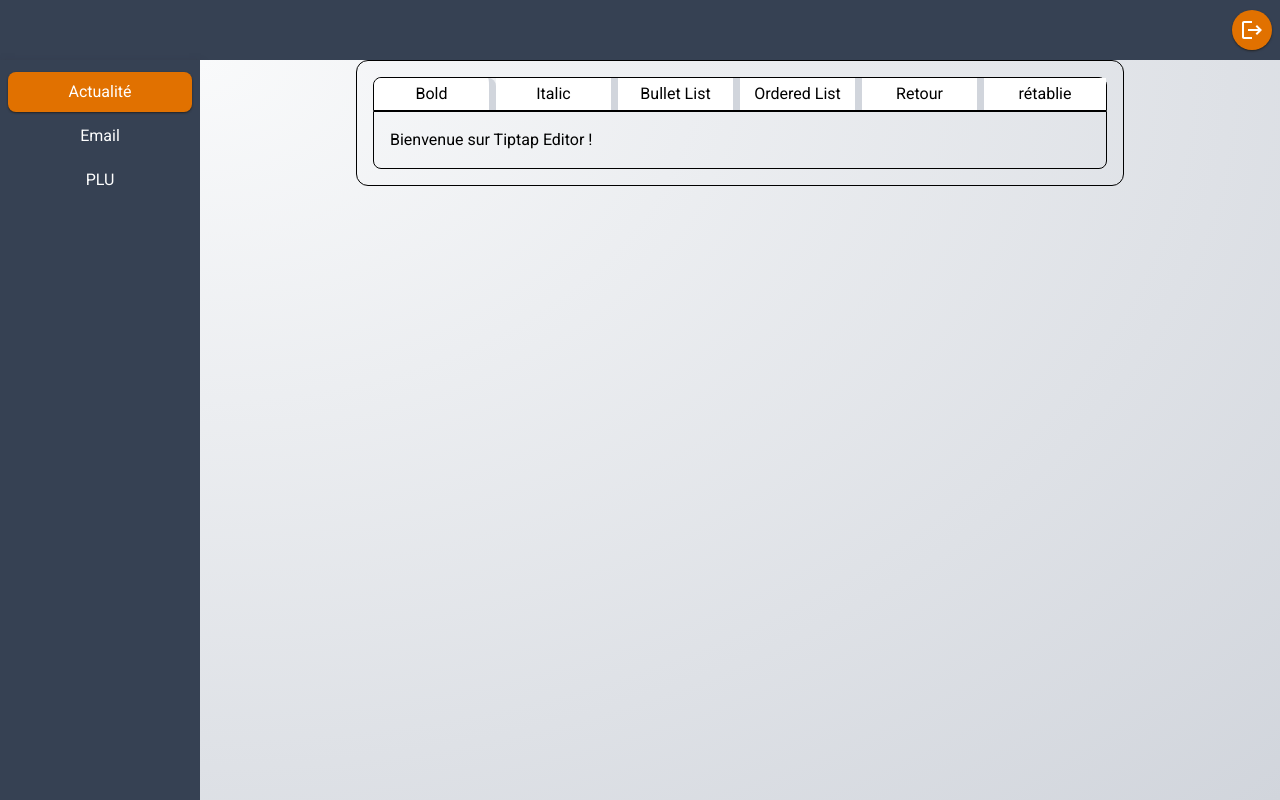
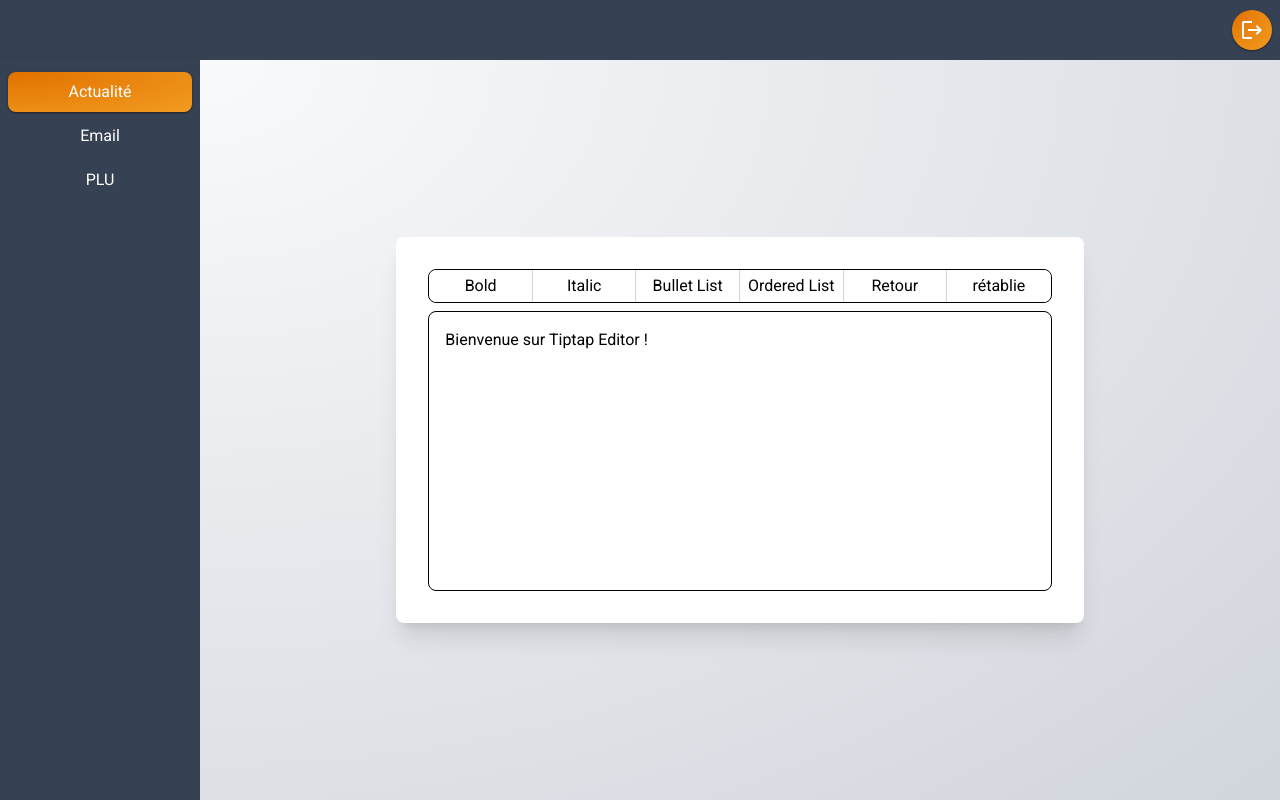
Before and after one commit to alyweb66/Montauriol, a Next.js app: page /admin/1 in a window 1280 px wide. Built offline with nearby package versions, Linux system fonts and the light colour scheme.

Commit message:
design titap

```diff
--- a/src/app/admin/[id]/page.tsx
+++ b/src/app/admin/[id]/page.tsx
@@ -19,8 +19,11 @@ export default function AdminDashboard() {
       <Header toggleDrawer={toggleDrawer} />
       <div className="flex h-full ">
         <LeftNavBar isDrawerOpen={isDrawerOpen} toggleDrawer={toggleDrawer} />
-        <section className='w-full h-full bg-[image:var(--color-adminDashboardBg)] '>
-<Tiptap />
+        <section className="w-full h-full flex justify-center items-center bg-[image:var(--color-adminDashboardBg)] ">
+          <div className='bg-white p-4 rounded-lg shadow-xl'>
+            <Tiptap />
+          </div>
+
         </section>
       </div>
     </div>
--- a/src/app/admin/page.tsx
+++ b/src/app/admin/page.tsx
@@ -98,9 +98,9 @@ export default function Admin() {
             marginTop: '16px',
             width: '50%',
             color: 'var(--color-textPrimary)',
-            backgroundColor: 'var(--color-adminButton)',
+            backgroundImage: 'var(--color-adminButton)',
             '&:hover': {
-              backgroundColor: 'var(--color-hoverAdminButton)',
+              backgroundImage: 'var(--color-hoverAdminButton)',
             },
           }}
         >
--- a/src/app/globals.css
+++ b/src/app/globals.css
@@ -13,8 +13,10 @@
 
   /*   --color-adminBg: radial-gradient(ellipse at top left, #e2e8f0, #64748b); */
   --color-adminBg: radial-gradient(ellipse at top left, #90a1b9, #1d293d);
-  --color-adminButton: theme(colors.amber.600);
-  --color-hoverAdminButton: theme(colors.slate.500);
+  --color-adminButton: radial-gradient(ellipse at top left, #e17100, #F29B20);
+ /*  --color-adminButtonHover: radial-gradient(ellipse at top left, #e17100, #F29B20); */
+  /* --color-adminButton: theme(colors.amber.600); */
+  --color-hoverAdminButton: radial-gradient(ellipse at top left, #F29B20, #e17100);
   --color-adminPrimary: theme(colors.gray.200);
   --color-adminSecondary: theme(colors.gray.300);
   --color-textPrimary: #ffffff;
--- a/src/components/admin/header/header.tsx
+++ b/src/components/admin/header/header.tsx
@@ -14,7 +14,7 @@ export default function Header({ toggleDrawer }: HeaderProps) {
           aria-label="Ouvrir le menu"
           onClick={() => toggleDrawer(true)}
           style={{
-            backgroundColor: 'var(--color-adminButton)',
+            backgroundImage: 'var(--color-adminButton)',
             color: 'var(--color-textPrimary)',
           }}
         >
@@ -25,7 +25,7 @@ export default function Header({ toggleDrawer }: HeaderProps) {
         className="shadow-adminNavBarButton"
         aria-label="Déconnexion"
         style={{
-          backgroundColor: 'var(--color-adminButton)',
+          backgroundImage: 'var(--color-adminButton)',
           color: 'var(--color-textPrimary)',
         }}
       >
--- a/src/components/admin/leftNavBar/lefNavBar.tsx
+++ b/src/components/admin/leftNavBar/lefNavBar.tsx
@@ -33,7 +33,7 @@ export default function LeftNavBar({
           key={item.label}
           type='button'
           onClick={() => setSelectedLabel(item.label)}
-          className={`py-2 px-4 rounded-lg mt-1 transition-all duration-400 ease-in-out  ${item.label === selectedLabel ? 'shadow-adminNavBarButton bg-adminButton  ' : 'hover:bg-adminButton/60 hover:shadow-adminNavBarButton'} transition-colors`}
+          className={`py-2 px-4 rounded-lg mt-1 transition-all duration-400 ease-in-out  ${item.label === selectedLabel ? 'shadow-adminNavBarButton bg-[image:var(--color-adminButton)] ' : 'hover:bg-[image:var(--color-hoverAdminButton)] hover:shadow-adminNavBarButton'} transition-colors`}
         >
           {item.label}
         </button>
--- a/src/components/tiptap/tiptap.tsx
+++ b/src/components/tiptap/tiptap.tsx
@@ -12,9 +12,9 @@ const TiptapEditor = () => {
     if (!editor) return <p>Chargement…</p>;
 
     return (
-      <div className="max-w-3xl mx-auto p-4 border rounded-xl">
+      <div className="max-w-3xl mx-auto p-4 rounded-xl ">
         <MenuBar editor={editor} />
-        <EditorContent editor={editor} className="prose border p-4 rounded-b-lg" />
+        <EditorContent editor={editor} className="prose border min-h-70 p-4 mt-2 rounded-lg" />
       </div>
     );
   };
@@ -27,19 +27,19 @@ const TiptapEditor = () => {
     if (!editor) return null;
 
     return (
-      <div className="grid grid-cols-6 divide-x-7 border divide-gray-300 rounded-t-lg">
+      <div className="grid grid-cols-6 w-full border rounded-lg  divide-x divide-gray-300">
         <button
           onClick={() => editor.chain().focus().toggleBold().run()}
-          className={`px-2 py-1 rounded-t-lg   ${
-            editor.isActive('bold') ? 'bg-blue-500 text-white' : 'bg-white text-black'
+          className={`px-2 py-1 rounded-l-lg  ${
+            editor.isActive('bold') ? 'bg-[image:var(--color-adminButton)] text-white' : 'bg-white text-black'
           }`}
         >
           Bold
         </button>
         <button
           onClick={() => editor.chain().focus().toggleItalic().run()}
-          className={`px-2 py-1  ${
-            editor.isActive('italic') ? 'bg-blue-500 text-white' : 'bg-white text-black'
+          className={`px-2 py-1   ${
+            editor.isActive('italic') ? 'bg-[image:var(--color-adminButton)] text-white' : 'bg-white text-black'
           }`}
         >
           Italic
@@ -47,7 +47,7 @@ const TiptapEditor = () => {
         <button
           onClick={() => editor.chain().focus().toggleBulletList().run()}
           className={`px-2 py-1  ${
-            editor.isActive('bulletList') ? 'bg-blue-500 text-white' : 'bg-white text-black'
+            editor.isActive('bulletList') ? 'bg-[image:var(--color-adminButton)] text-white' : 'bg-white text-black'
           }`}
         >
           Bullet List
@@ -55,7 +55,7 @@ const TiptapEditor = () => {
         <button
           onClick={() => editor.chain().focus().toggleOrderedList().run()}
           className={`px-2 py-1  ${
-            editor.isActive('orderedList') ? 'bg-blue-500 text-white' : 'bg-white text-black'
+            editor.isActive('orderedList') ? 'bg-[image:var(--color-adminButton)] text-white' : 'bg-white text-black'
           }`}
         >
           Ordered List
@@ -68,7 +68,7 @@ const TiptapEditor = () => {
         </button>
         <button
           onClick={() => editor.chain().focus().redo().run()}
-          className="px-2 py-1  bg-white text-black"
+          className="px-2 py-1 rounded-r-lg bg-white text-black"
         >
           rétablie
         </button>
```
